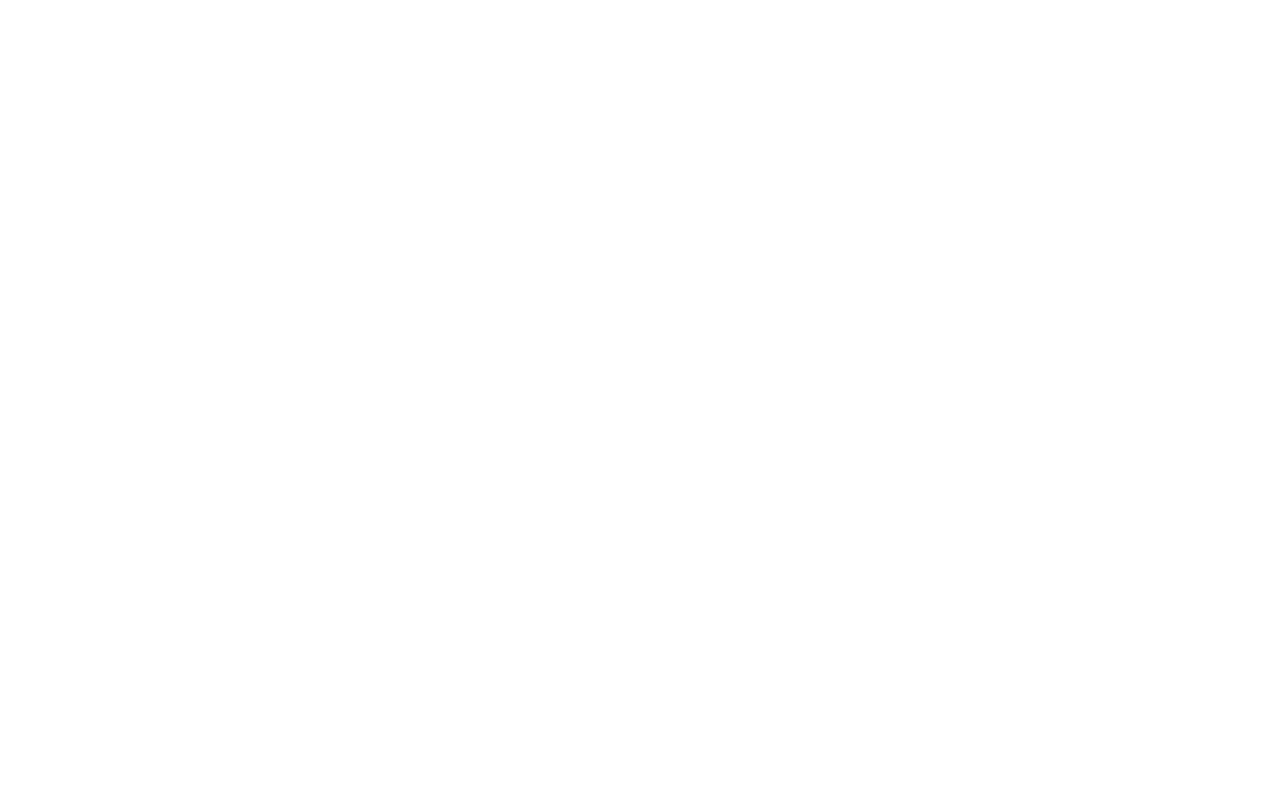
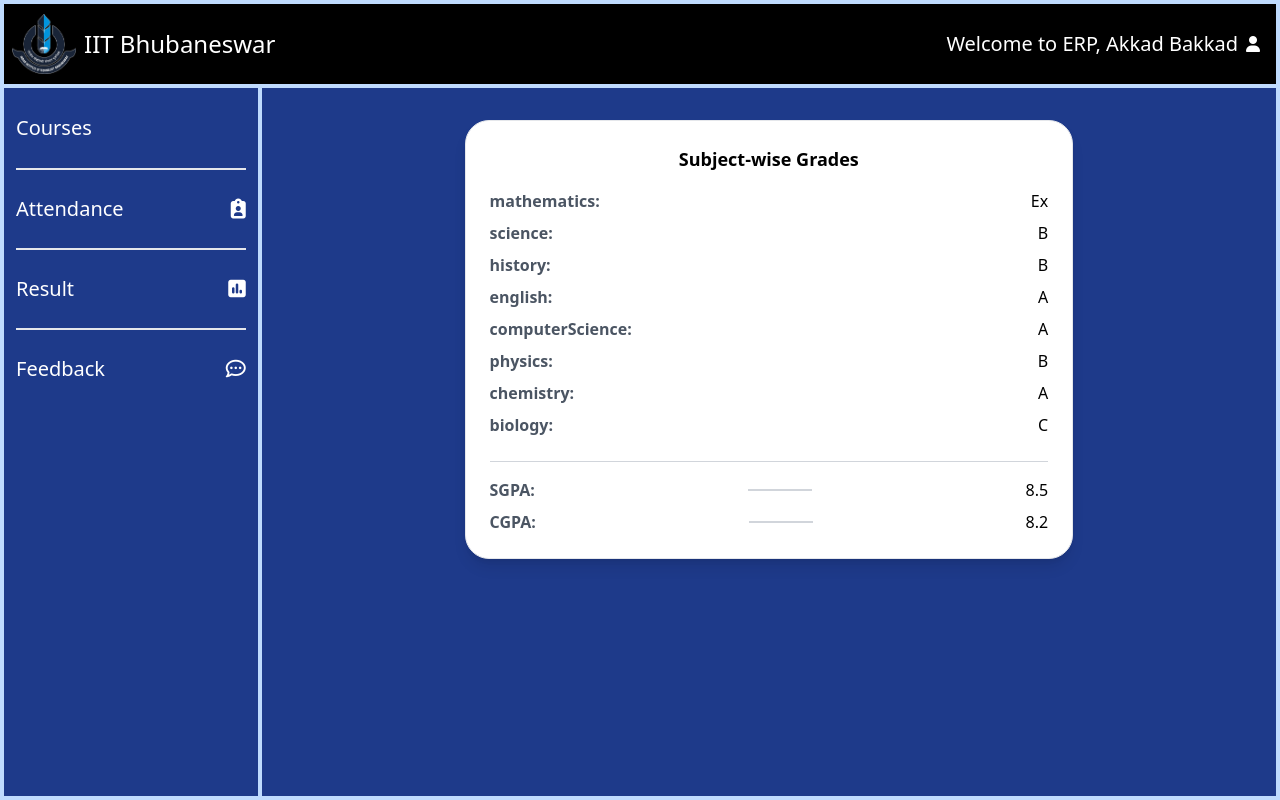
Before and after one commit to AShr12xz/GC_Webathon_2024, a React (Create React App) app in the folder client/: page /result in a window 1280 px wide. Before the commit this address had no page. Built offline with nearby package versions, Linux system fonts and the light colour scheme.

Commit message:
attendance added

```diff
--- a/client/src/App.js
+++ b/client/src/App.js
@@ -1,6 +1,9 @@
 import Login from "./pages/Login.js";
 import SignUp from "./pages/SignUp.js";
 import Profile from "./pages/components/profile.js";
+import Attendance from "./pages/components/attendance.js";
+import Result from "./pages/components/result.js";
+
 import {
   Route,
   Routes,
@@ -22,6 +25,8 @@
         <Route path="/" element={<Navigate to="/login" />} />
         <Route path="/Dashboard" element={<Dashboard/>}/>
         <Route path="/profile" element={<Dashboard props={<Profile/>}/>}/>
+        <Route path="/attendance" element={<Dashboard props={<Attendance/>}/>}/>
+        <Route path="/result" element={<Dashboard props={<Result/>}/>}/>
 
       </Routes>
     </AnimatePresence>
--- /dev/null
+++ b/client/src/pages/components/attendance.js
@@ -0,0 +1,36 @@
+import React from 'react';
+
+const AttendanceDetails = () => {
+  // Hardcoded attendance percentages for 8 subjects
+  const attendance = {
+    mathematics: 85,
+    science: 90,
+    history: 78,
+    english: 92,
+    computerScience: 88,
+    physics: 80,
+    chemistry: 85,
+    biology: 15,
+  };
+
+  return (
+    <div className="w-full m-8 mx-auto px-4  md:px-32  bg-white rounded-3xl overflow-hidden shadow-lg p-6 border border-gray-200">
+      <h2 className="text-lg font-semibold mb-4 text-center">Subject-wise Attendance</h2>
+      <div>
+        {Object.entries(attendance).map(([subject, percentage]) => (
+          <div key={subject} className="flex items-center mb-4">
+            <p className="w-1/3 text-gray-600 font-semibold">{subject}:</p>
+            <div className="flex flex-col justify-center items-center w-2/3">
+              <div className="w-full bg-gray-300 h-4 rounded-full mb-2">
+                <div className="bg-green-500 h-full rounded-full" style={{ width: `${percentage}%` }}></div>
+              </div>
+              <p>{percentage}%</p>
+            </div>
+          </div>
+        ))}
+      </div>
+    </div>
+  );
+};
+
+export default AttendanceDetails;
--- /dev/null
+++ b/client/src/pages/components/result.js
@@ -0,0 +1,47 @@
+import React from 'react';
+
+const Result = () => {
+  // Hardcoded grades for 8 subjects
+  const grades = {
+    mathematics: 'Ex',
+    science: 'B',
+    history: 'B',
+    english: 'A',
+    computerScience: 'A',
+    physics: 'B',
+    chemistry: 'A',
+    biology: 'C',
+  };
+
+  // Hardcoded SGPA and CGPA
+  const sgpa = 8.5;
+  const cgpa = 8.2;
+
+  return (
+    <div className="w-3/5 mx-auto mt-8 bg-white rounded-3xl overflow-hidden shadow-lg p-6 border border-gray-200">
+      <h2 className="text-lg font-semibold mb-4 text-center">Subject-wise Grades</h2>
+      <div>
+        {Object.entries(grades).map(([subject, grade]) => (
+          <div key={subject} className="flex justify-between items-center mb-2">
+            <p className="text-gray-600 font-semibold">{subject}:</p>
+            <p>{grade}</p>
+          </div>
+        ))}
+      </div>
+      <div className="mt-6 border-t border-gray-300 pt-4">
+        <div className="flex justify-between items-center mb-2">
+          <div className="text-gray-600 font-semibold">SGPA:</div>
+          <div className="h-0.5 w-16 bg-gray-300"></div>
+          <div>{sgpa}</div>
+        </div>
+        <div className="flex justify-between items-center">
+          <div className="text-gray-600 font-semibold">CGPA:</div>
+          <div className="h-0.5 w-16 bg-gray-300"></div>
+          <div>{cgpa}</div>
+        </div>
+      </div>
+    </div>
+  );
+};
+
+export default Result;
```
